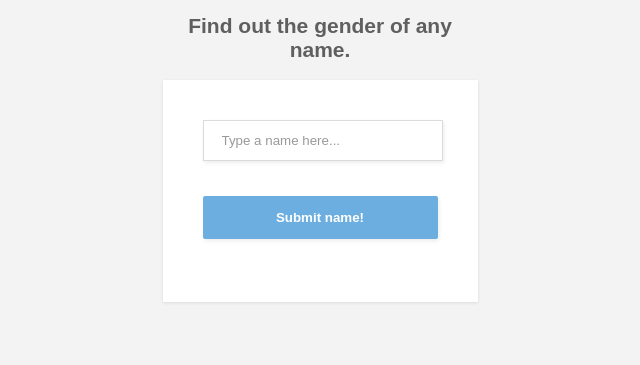
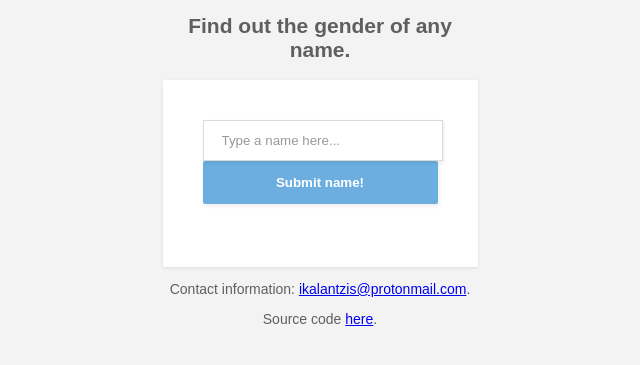
Before and after one commit to elspoka/genderization, a plain HTML site: page index.html in a window 1280 px wide. Shown: the part 71-436 px from the top of the page, without its empty margins (320-960 px from the left). Drawn offline with Linux system fonts and the light colour scheme.

Commit message:
Update index.html

```diff
--- a/index.html
+++ b/index.html
@@ -17,11 +17,19 @@
 		<form class="form-mini" id='nameForm'">
 			<div class="form-row">
                     	<input type="text" name="nameLable" placeholder="Type a name here..." id="nameField"  maxlength='25'>
-                <div class="form-row form-last-row">
                		 <button id='subButton' type='button'>Submit name!</button>
             	</form>
         	<h2 id='result'></h2>
 		<h2 id='gender'></h2>
+			</div>
+	</div>
+	</div>
+</section>
+<footer>
+	<div class="form-mini-container">
+  	<p>Contact information: <a href="ikalantzis@protonmail.com">ikalantzis@protonmail.com</a>.</p>
+  	<p>Source code <a href="https://github.com/elspoka/genderization">here</a>.</p>
+ 	 </div>
+</footer>
 <script src="js/main.js"></script>
-</section>
 </html>
```
Lines whose indentation alone changed are shown as unchanged.
